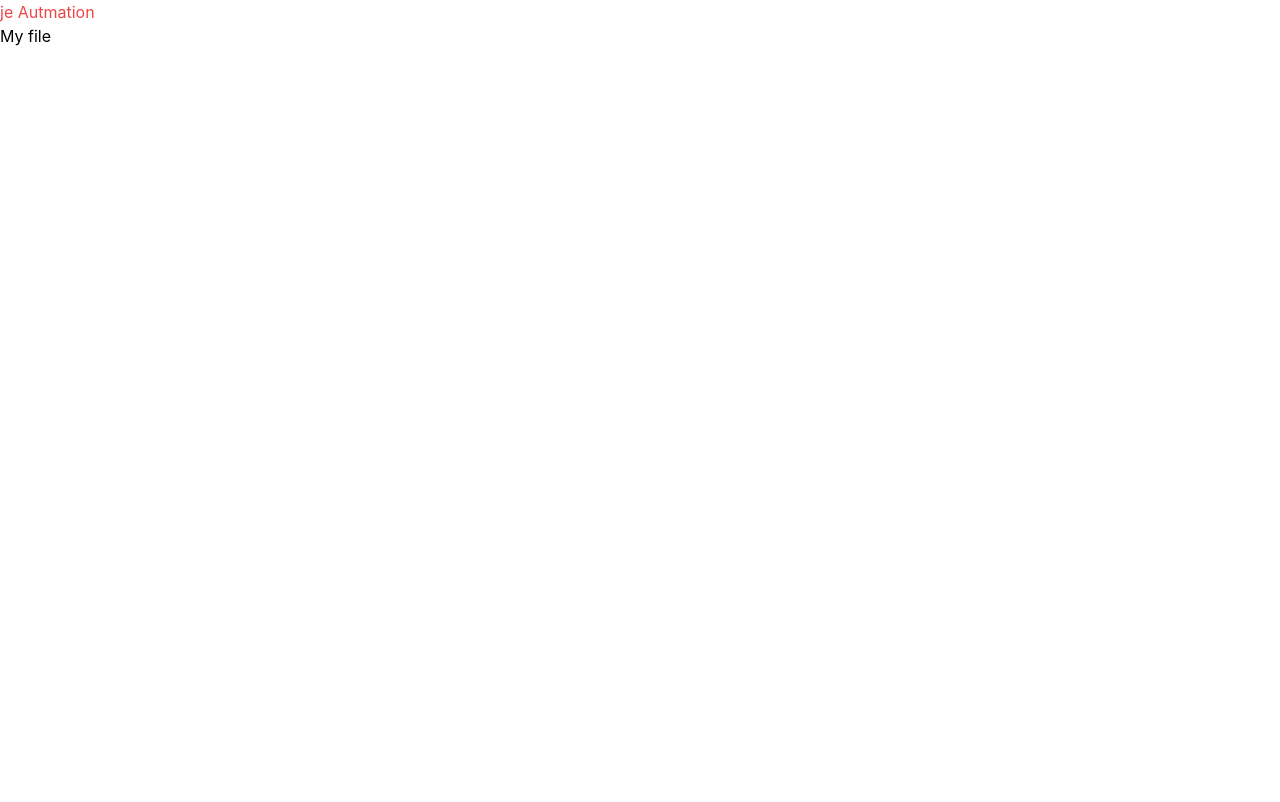
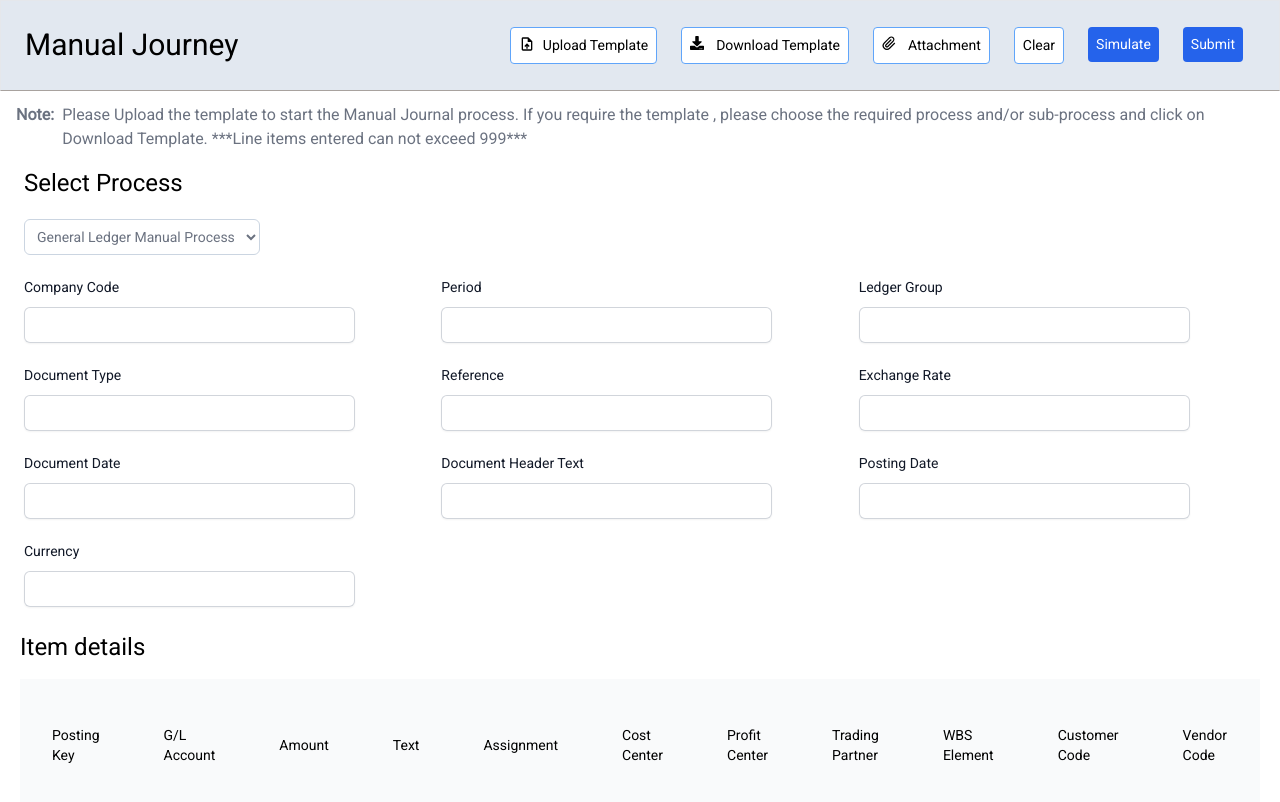
Before and after one commit to INC02556/JE_Automation, a React (Create React App) app: page / in a window 1280 px wide. Shown: the top 802 px of the page. Built offline with nearby package versions, Linux system fonts and the light colour scheme.

Commit message:
Table added

```diff
--- a/package.json
+++ b/package.json
@@ -8,6 +8,7 @@
     "@testing-library/user-event": "^13.5.0",
     "react": "^18.2.0",
     "react-dom": "^18.2.0",
+    "react-icons": "^4.11.0",
     "react-scripts": "5.0.1",
     "web-vitals": "^2.1.4"
   },
--- a/src/App.js
+++ b/src/App.js
@@ -1,13 +1,26 @@
-import logo from './logo.svg';
-import './App.css';
-
+import React from "react";
+import "./App.css";
+import NavBar from "./components/NavBar";
+import MTInputs from "./components/MTInputs";
+import MJTable from "./components/MJTable";
 
 function App() {
   return (
-    <div className="">
-      <h1 className="text-red-500">je Autmation</h1>
-      <h2>My file</h2>
-    </div>
+    <>
+      <NavBar />
+      <div className="flex mx-4 font-roborto">
+
+       <p className="font-bold text-gray-500">Note:</p>
+      <p className="ml-2 text-gray-500">
+        Please Upload the template to start the Manual Journal process. If you
+        require the template , please choose the required process and/or
+        sub-process and click on Download Template. ***Line items entered can
+        not exceed 999***
+      </p>
+      </div>
+      <MTInputs/>
+      <MJTable/>
+    </>
   );
 }
 
--- /dev/null
+++ b/src/components/MJTable.js
@@ -0,0 +1,71 @@
+import React from "react";
+
+const tableHeaders = [
+  { id: 1, headerName: "Posting Key" },
+  { id: 2, headerName: "G/L Account" },
+  { id: 3, headerName: "Amount" },
+  { id: 4, headerName: "Text" },
+  { id: 5, headerName: "Assignment" },
+  { id: 6, headerName: "Cost Center" },
+  { id: 7, headerName: "Profit Center" },
+  { id: 8, headerName: "Trading Partner" },
+  { id: 9, headerName: "WBS Element" },
+  { id: 10, headerName: "Customer Code" },
+  { id: 11, headerName: "Vendor Code" },
+  { id: 12, headerName: "Material/Item Code" },
+  { id: 13, headerName: "Distribution Channel" },
+  { id: 14, headerName: "Distribution Channel" },
+  { id: 15, headerName: "Division" },
+  { id: 15, headerName: "Personal No" },
+  { id: 16, headerName: "Customer Group(CO-PA)" },
+  { id: 17, headerName: "Customer Industry(CO-PA)" },
+  { id: 18, headerName: "Customer Country (CO-PA)" },
+  { id: 19, headerName: "Sales District (CO-PA)" },
+  { id: 20, headerName: "Product (CO-PA)" },
+  { id: 21, headerName: "Material Group (CO-PA)" },
+  { id: 22, headerName: "Sales Organization (CO-PA)" },
+  { id: 23, headerName: "Distribution Channel (CO-PA)" },
+  { id: 24, headerName: "Division (CO-PA)" },
+  { id: 24, headerName: "Division (CO-PA)" },
+  { id: 25, headerName: "Plant (CO-PA)" },
+  { id: 26, headerName: "Profit Center (CO-PA)" },
+  { id: 27, headerName: "Bill-To Party (CO-PA)" },
+  { id: 28, headerName: "Amount in Local Currency" },
+  { id: 29, headerName: "Currency" },
+  { id: 30, headerName: "Order" },
+  { id: 31, headerName: "Network" },
+  { id: 32, headerName: "Brand" },
+  { id: 33, headerName: "Sales Employee" },
+];
+
+const MJTable = () => {
+  return (
+    <div className="mt-6 mx-5 ">
+      <span className="text-2xl font-roborto">Item details</span>
+      <div class="mt-4 overflow-x-auto">
+        <table class=" text-sm text-left text-gray-500 dark:text-gray-400">
+          <thead class="font-roborto text-sm text-black  bg-gray-50 dark:bg-blue-100 ">
+            <tr>
+              {tableHeaders.map(({ id, headerName }) => (
+                <th scope="col" class="px-8 py-4 font-medium">
+                  {headerName}
+                </th>
+              ))}
+            </tr>
+          </thead>
+          <tbody>
+            <tr class="bg-white border-b  dark:border-gray-700">
+              <th
+                scope="row"
+                class="px-6 py-4 font-medium text-gray-900 whitespace-nowrap "
+              ></th>
+              <td class="px-6 py-4 text-gray-900"></td>
+            </tr>
+          </tbody>
+        </table>
+      </div>
+    </div>
+  );
+};
+
+export default MJTable;
--- /dev/null
+++ b/src/components/MTInputs.js
@@ -0,0 +1,56 @@
+import React from "react";
+
+const MTInputs = () => {
+  const MJINputfields = [
+    { id: 1, fieldName: "Company Code" },
+    { id: 2, fieldName: "Period" },
+    { id: 3, fieldName: "Ledger Group" },
+    { id: 4, fieldName: "Document Type" },
+    { id: 5, fieldName: "Reference" },
+    { id: 6, fieldName: "Exchange Rate" },
+    { id: 7, fieldName: "Document Date" },
+    { id: 8, fieldName: "Document Header Text" },
+    { id: 9, fieldName: "Posting Date" },
+    { id: 10, fieldName: "Currency" },
+  ];
+  return (
+    <div className="mx-6 mt-4 font-roborto">
+      <h1 className="text-2xl">Select Process</h1>
+      <form action="">
+        <select
+          id="currency"
+          name="currency"
+          class="h-full mt-5 p-4 rounded-md border border-slate-300 bg-transparent py-2 px-2 text-gray-500 focus:ring-2 focus:ring-inset focus:ring-indigo-600 sm:text-sm"
+        >
+
+          <option>General Ledger Manual Process</option>
+        </select>
+
+        <div class="grid md:grid-cols-3 grid-cols-1 gap-5 mt-5 ">
+          {MJINputfields.map(({id,fieldName})=>(
+            <div key={id}>
+            <label
+              for="last-name"
+              class="block text-sm font-medium leading-6 text-gray-900"
+            >
+              {fieldName}
+            </label>
+            <div class="mt-2">
+              <input
+                type="text"
+                name="last-name"
+                id="last-name"
+                autocomplete="family-name"
+                class="block md:w-10/12 w-full rounded-md border-0 py-1.5 text-gray-900 shadow-sm ring-1 ring-inset ring-gray-300 placeholder:text-gray-400 focus:ring-2 focus:ring-inset focus:ring-indigo-600 sm:text-sm sm:leading-6"
+              />
+            </div>
+          </div>
+          ))}
+
+        </div>
+      </form>
+    </div>
+  );
+};
+
+export default MTInputs;
--- /dev/null
+++ b/src/components/NavBar.js
@@ -0,0 +1,110 @@
+import React, { useState } from "react";
+import { FaBars, FaDownload, FaUpload } from "react-icons/fa";
+import { GrAttachment } from "react-icons/gr"
+import {MdUploadFile} from "react-icons/md"
+
+
+const NavBar = () => {
+    const [navbarOpen, setNavbarOpen] = useState(false);
+    return (
+      <>
+        <nav className="relative flex flex-wrap items-center justify-between px-2 py-3 bg-slate-200 mb-3 border border-b-stone-400 font-roborto">
+          <div className="container px-4 mx-auto flex flex-wrap items-center justify-between">
+            <div className="w-full relative flex justify-between lg:w-auto lg:static lg:block lg:justify-start">
+              <a
+                className="text-3xl leading-relaxed inline-block mr-4 py-2 whitespace-nowrap capitalize text-black"
+                href="#pablo"
+              >
+                Manual Journey
+              </a>
+              <button
+                className="text-black cursor-pointer text-xl leading-none px-3 py-1 border border-solid border-transparent rounded bg-transparent block lg:hidden outline-none focus:outline-none"
+                type="button"
+                onClick={() => setNavbarOpen(!navbarOpen)}
+              >
+                <FaBars />
+              </button>
+            </div>
+            <div
+              className={
+                "lg:flex flex-grow items-center" +
+                (navbarOpen ? " flex" : " hidden")
+              }
+              id="example-navbar-danger"
+            >
+              <ul className="flex flex-col lg:flex-row list-none lg:ml-auto">
+                <li className="nav-item">
+                  <a
+                    className=" px-3 py-2 flex items-center text-sm capitalize leading-snug text-white hover:opacity-75"
+                    href="#pablo"
+                  >
+                    <span className="bg-white border border-blue-400 flex rounded text-black p-2">
+                      <div className="text-base">
+                      <MdUploadFile />
+                      </div>
+
+                      <span className="ml-2">Upload Template</span>
+                    </span>
+                  </a>
+                </li>
+                <li className="nav-item">
+                  <a
+                    className=" px-3 py-2 flex items-center text-sm capitalize leading-snug text-white hover:opacity-75"
+                    href="#pablo"
+                  >
+                    <span className="bg-white border border-blue-400 flex rounded text-black p-2">
+                      <FaDownload />
+                      <span className="ml-3">Download Template</span>
+                    </span>
+                  </a>
+                </li>
+                <li className="nav-item">
+                  <a
+                    className=" px-3 py-2 flex items-center text-sm capitalize leading-snug text-white hover:opacity-75"
+                    href="#pablo"
+                  >
+                    <span className="bg-white flex border border-blue-400 rounded text-black p-2">
+                    <GrAttachment/>
+                    <span className="ml-3">Attachment</span>
+                    </span>
+                  </a>
+                </li>
+                <li className="nav-item">
+                  <a
+                    className=" px-3 py-2 flex items-center text-sm capitalize font-medium leading-snug text-white hover:opacity-75"
+                    href="#pablo"
+                  >
+                    <span className="bg-white border border-blue-400 rounded text-black p-2">
+                      Clear
+                    </span>
+                  </a>
+                </li>
+                <li className="nav-item">
+                  <a
+                    className=" px-3 py-2 flex items-center text-sm capitalize font-medium leading-snug text-white hover:opacity-75"
+                    href="#pablo"
+                  >
+                    <span className="bg-blue-600 rounded text-white p-2">
+                      Simulate
+                    </span>
+                  </a>
+                </li>
+                <li className="nav-item">
+                  <a
+                    className=" px-3 py-2 flex items-center text-sm capitalize font-medium leading-snug text-white hover:opacity-75"
+                    href="#pablo"
+                  >
+                    <span className="bg-blue-600 rounded text-white p-2">
+                      Submit
+                    </span>
+                  </a>
+                </li>
+              </ul>
+            </div>
+          </div>
+        </nav>
+      </>
+    );
+}
+
+export default NavBar
--- a/src/index.css
+++ b/src/index.css
@@ -1,3 +1,5 @@
+@import url('https://fonts.googleapis.com/css2?family=Roboto:wght@100;400&display=swap');
+
 @tailwind base;
 @tailwind components;
 @tailwind utilities;
--- a/tailwind.config.js
+++ b/tailwind.config.js
@@ -1,10 +1,13 @@
 /** @type {import('tailwindcss').Config} */
 module.exports = {
-  content: [
-    "./src/**/*.{js,jsx,ts,tsx}",
-  ],
+  content: ["./src/**/*.{js,jsx,ts,tsx}"],
   theme: {
-    extend: {},
+    extend: {
+      fontFamily: {
+        roborto: ["Roboto"],
+      },
+    },
+
   },
   plugins: [],
-}
+};
```
Also changed, not shown: 1 other file (tests, documents, lock files or other folders).
